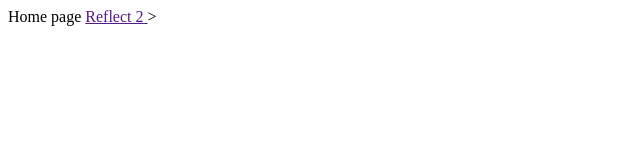
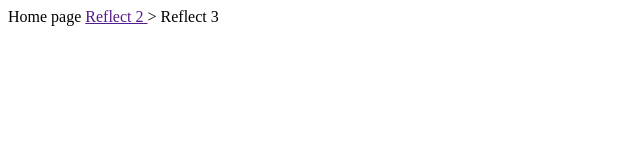
Before and after one commit to danielgomez3/cse170_repo, a plain HTML site: page index.html in a window 1280 px wide. Shown: the full height of the page, 0-640 px from the left. Drawn offline with Linux system fonts and the light colour scheme.

Commit message:
Update index.html

```diff
--- a/index.html
+++ b/index.html
@@ -1,2 +1,3 @@
 Home page
 <a href=""j> Reflect 2 </a> >
+<ahref="https://github.com/danielgomez3/cse170_repo/blob/main/03reflection.md"> Reflect 3</a>
```
